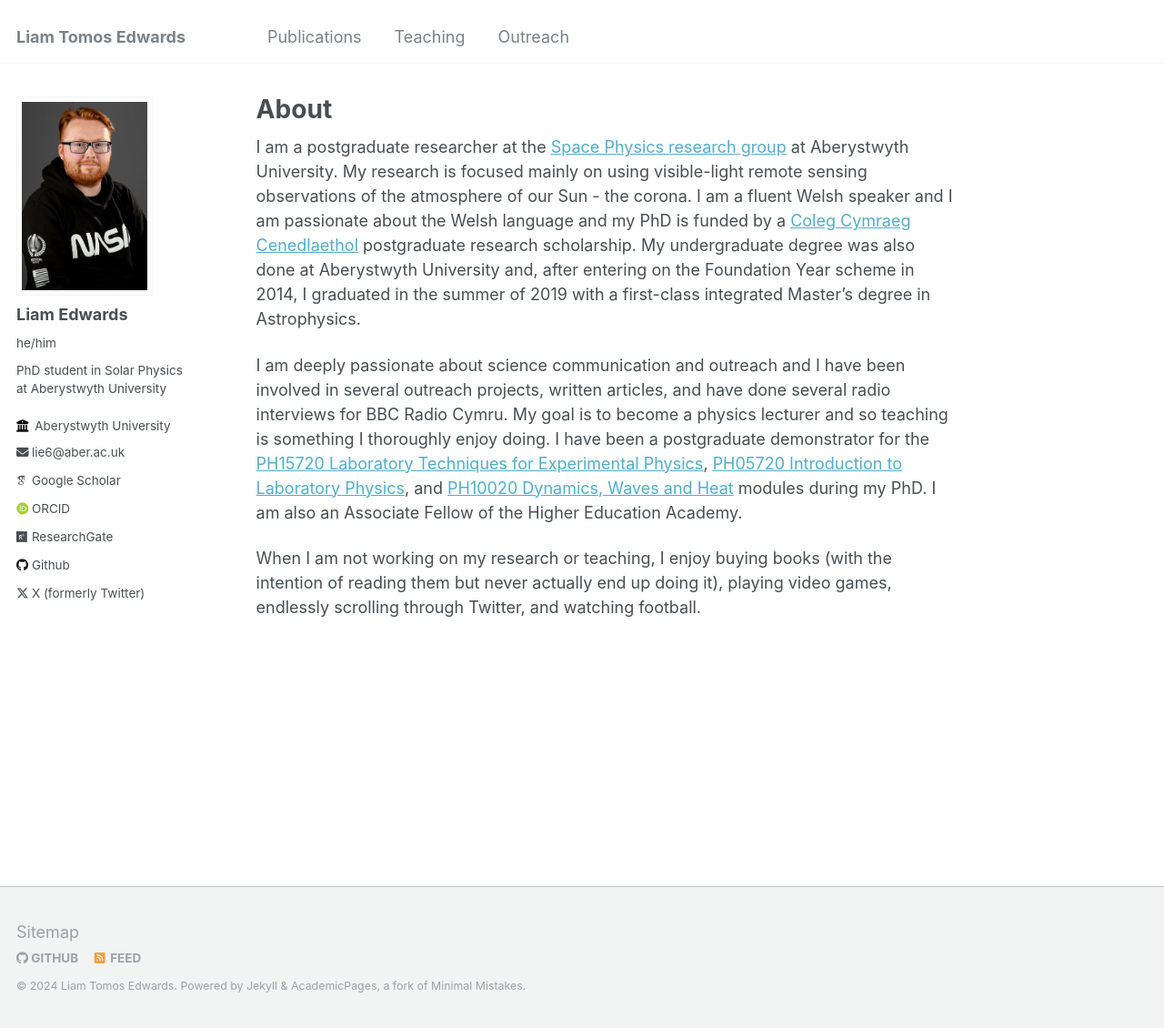
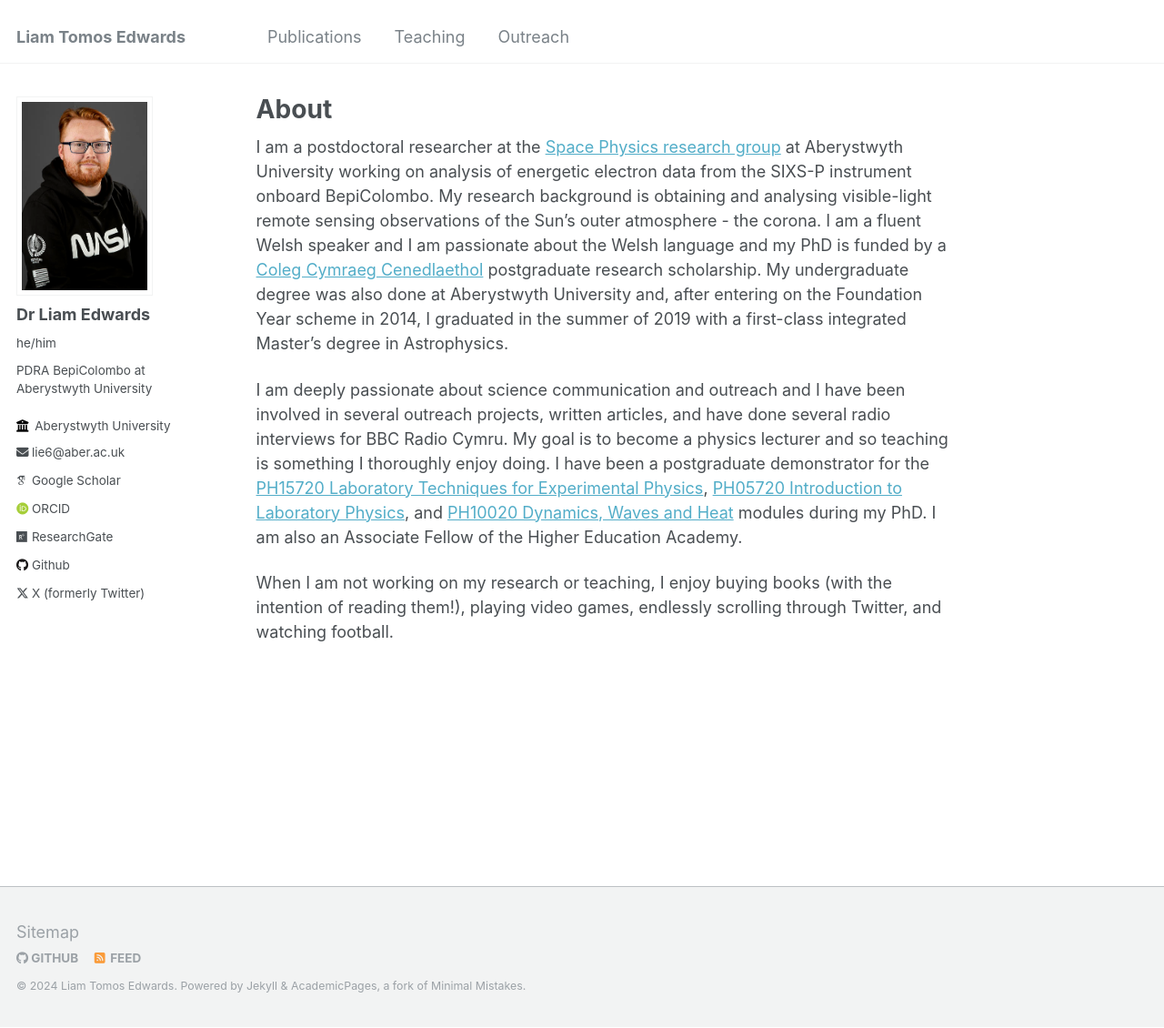
Before and after one commit to liamtomosedwards/liamtomosedwards.github.io, a Jekyll site: the page built from _pages/about.md, in a window 1280 px wide and 1130 px high. Shown: the whole window at 91% size. Built offline with Jekyll 4.4.1, drawn with Linux system fonts in a browser that asks for light colours; some web fonts are replaced.

Commit message:
Edited about section

```diff
--- a/_config.yml
+++ b/_config.yml
@@ -22,9 +22,9 @@ repository               : "liamtomosedwards/liamtomosedwards.github.io"
 author:
   # Biographic information
   avatar           : "portrait.jpg"
-  name             : "Liam Edwards"
+  name             : "Dr Liam Edwards"
   pronouns         : "he/him"
-  bio              : "PhD student in Solar Physics at Aberystwyth University"
+  bio              : "PDRA BepiColombo at Aberystwyth University"
   location         : #"Aberystwyth"
   employer         : "Aberystwyth University"
   uri              : # URL
--- a/_pages/about.md
+++ b/_pages/about.md
@@ -7,8 +7,8 @@ redirect_from:
   - /about.html
 ---
 
-I am a postgraduate researcher at the <a href="https://solarphysics.aber.ac.uk/" target="_blank">Space Physics research group</a> at Aberystwyth University. My research is focused mainly on using visible-light remote sensing observations of the atmosphere of our Sun - the corona. I am a fluent Welsh speaker and I am passionate about the Welsh language and my PhD is funded by a <a href="https://www.colegcymraeg.ac.uk/cy/" target="_blank">Coleg Cymraeg Cenedlaethol</a> postgraduate research scholarship. My undergraduate degree was also done at Aberystwyth University and, after entering on the Foundation Year scheme in 2014, I graduated in the summer of 2019 with a first-class integrated Master's degree in Astrophysics.
+I am a postdoctoral researcher at the <a href="https://solarphysics.aber.ac.uk/" target="_blank">Space Physics research group</a> at Aberystwyth University working on analysis of energetic electron data from the SIXS-P instrument onboard BepiColombo. My research background is obtaining and analysing visible-light remote sensing observations of the Sun's outer atmosphere - the corona. I am a fluent Welsh speaker and I am passionate about the Welsh language and my PhD is funded by a <a href="https://www.colegcymraeg.ac.uk/cy/" target="_blank">Coleg Cymraeg Cenedlaethol</a> postgraduate research scholarship. My undergraduate degree was also done at Aberystwyth University and, after entering on the Foundation Year scheme in 2014, I graduated in the summer of 2019 with a first-class integrated Master's degree in Astrophysics.
 
 I am deeply passionate about science communication and outreach and I have been involved in several outreach projects, written articles, and have done several radio interviews for BBC Radio Cymru. My goal is to become a physics lecturer and so teaching is something I thoroughly enjoy doing. I have been a postgraduate demonstrator for the <a href="https://www.aber.ac.uk/en/modules/deptfuture/PH15720/" target="_blank">PH15720 Laboratory Techniques for Experimental Physics</a>, <a href="https://www.aber.ac.uk/en/modules/deptfuture/PH05720/" target="_blank">PH05720 Introduction to Laboratory Physics</a>, and <a href="https://www.aber.ac.uk/en/modules/deptfuture/PH10020/AB1/" target="_blank">PH10020 Dynamics, Waves and Heat</a> modules during my PhD. I am also an Associate Fellow of the Higher Education Academy.
 
-When I am not working on my research or teaching, I enjoy buying books (with the intention of reading them but never actually end up doing it), playing video games, endlessly scrolling through Twitter, and watching football.
+When I am not working on my research or teaching, I enjoy buying books (with the intention of reading them!), playing video games, endlessly scrolling through Twitter, and watching football.
```
Also changed, not shown: 1 other file.
